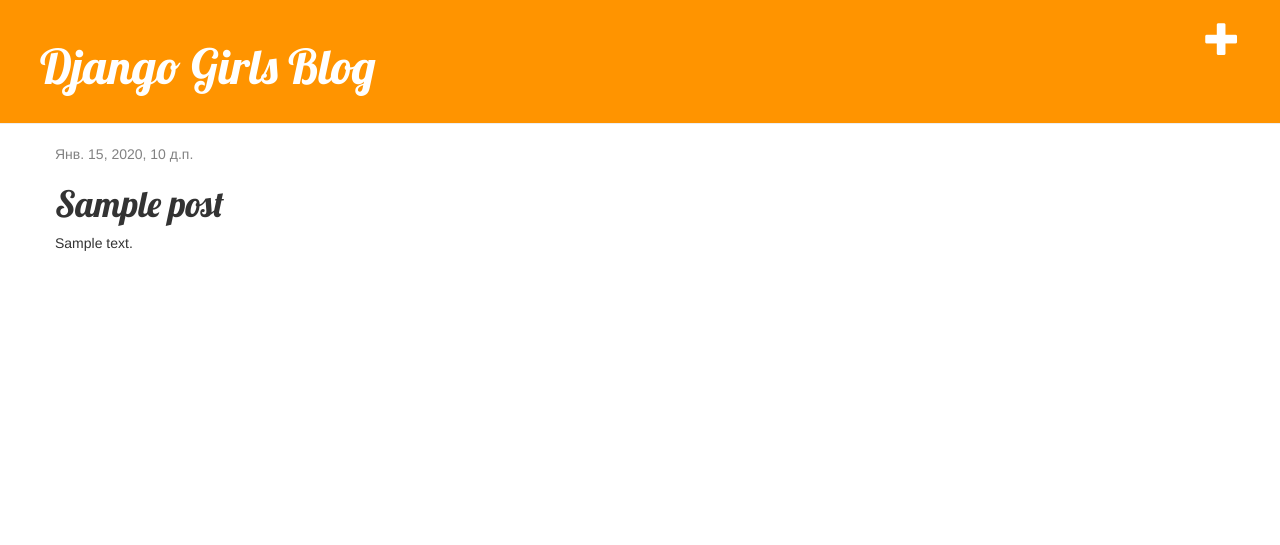
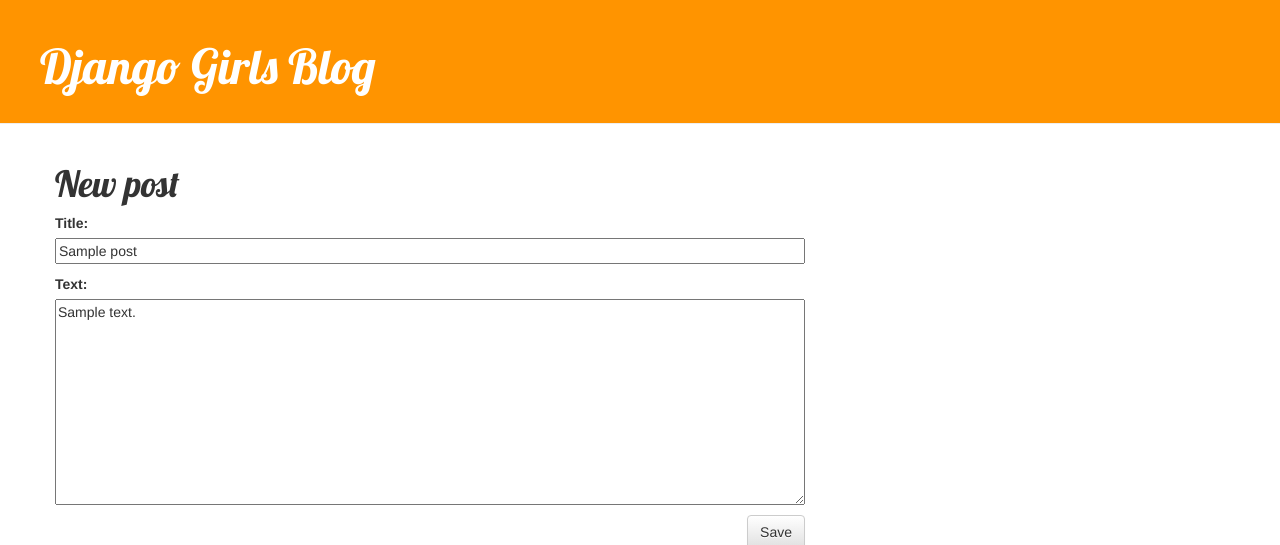
Before and after one commit to myrzaiymK/my-first-blog, a Django app: page /post/1/edit/ in a window 1280 px wide. Shown: the top 545 px of the page. Run offline with Django 3.2, Linux system fonts and the light colour scheme; tables that the repository leaves empty hold one stand-in row (values such as "Sample post"); some libraries are stand-ins or nearby versions.

Commit message:
Added views to create/edit blog post inside the site.

```diff
--- a/blog/templates/blog/base.html
+++ b/blog/templates/blog/base.html
@@ -9,7 +9,11 @@
     </head>
     <body>
         <div class="page-header">
+            {% if user.is_authenticated %}
             <a href="{% url 'post_new' %}" class="top-menu"><span class="glyphicon glyphicon-plus"></span></a>
+            {% endif %}
+
+
             <h1><a href="/">Django Girls Blog</a></h1>
         </div>
         <div class="content container">
--- a/blog/templates/blog/post_detail.html
+++ b/blog/templates/blog/post_detail.html
@@ -7,10 +7,11 @@
                 {{ post.published_date }}
             </div>
         {% endif %}
-        <h1>{{ post.title }}</h1>
         {% if user.is_authenticated %}
             <a class="btn btn-default" href="{% url 'post_edit' pk=post.pk %}"><span class="glyphicon glyphicon-pencil"></span></a>
         {% endif %}
+
+        <h1>{{ post.title }}</h1>
         <p>{{ post.text|linebreaksbr }}</p>
     </div>
 {% endblock %}
--- a/blog/urls.py
+++ b/blog/urls.py
@@ -3,6 +3,7 @@
 
 urlpatterns = [
     path('', views.post_list, name='post_list'),
-    path('post/<int:pk>/edit/', views.post_detail, name='post_detail'),
+    path('post/<int:pk>/', views.post_detail, name='post_detail'),
+    path('post/<int:pk>/edit/', views.post_edit, name='post_edit'),
     path('post/new/', views.post_new, name='post_new'),
 ]
```
Also changed, not shown: blog/templates/blog/post_edit.html (line endings or trailing spaces).
